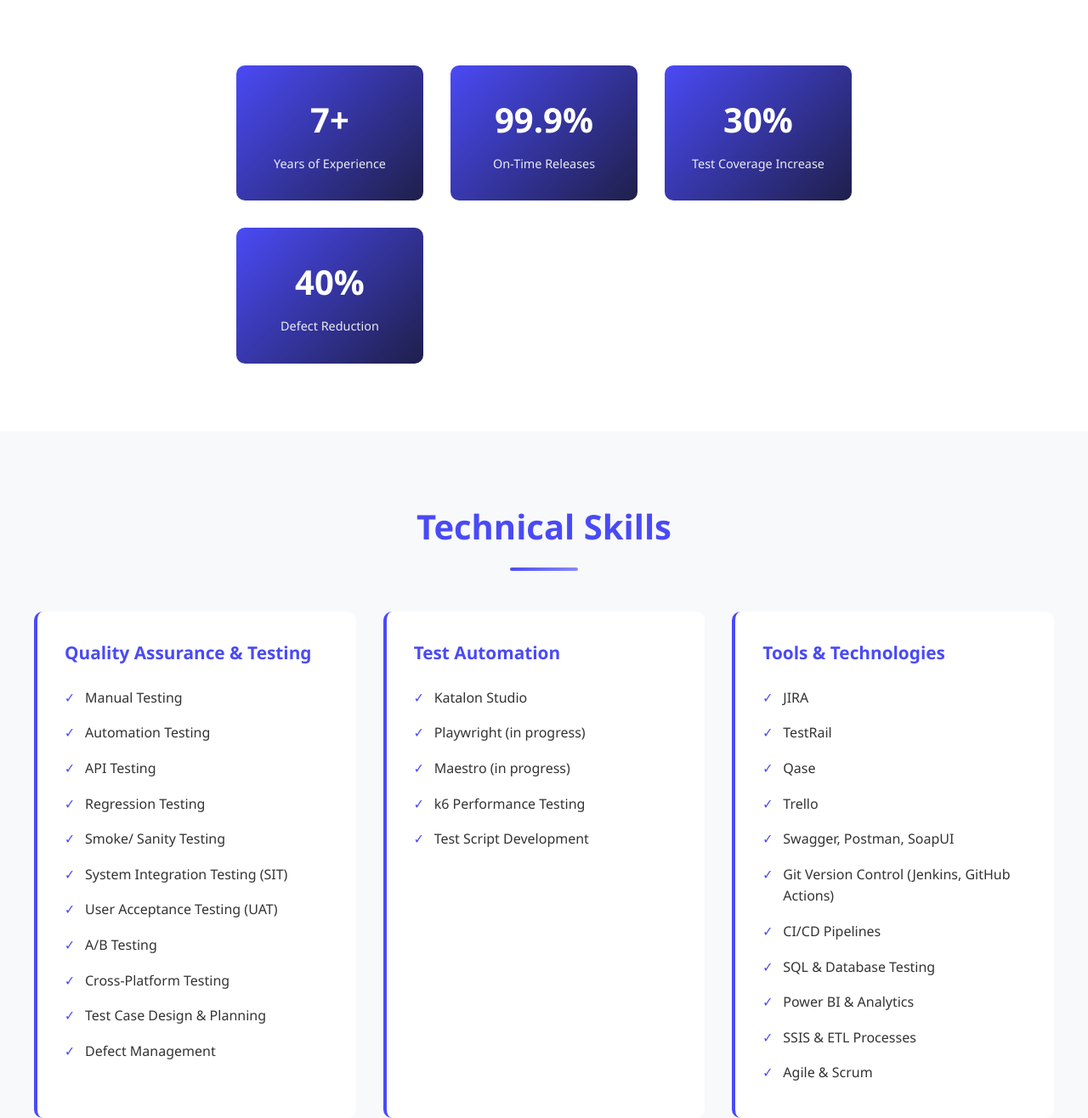
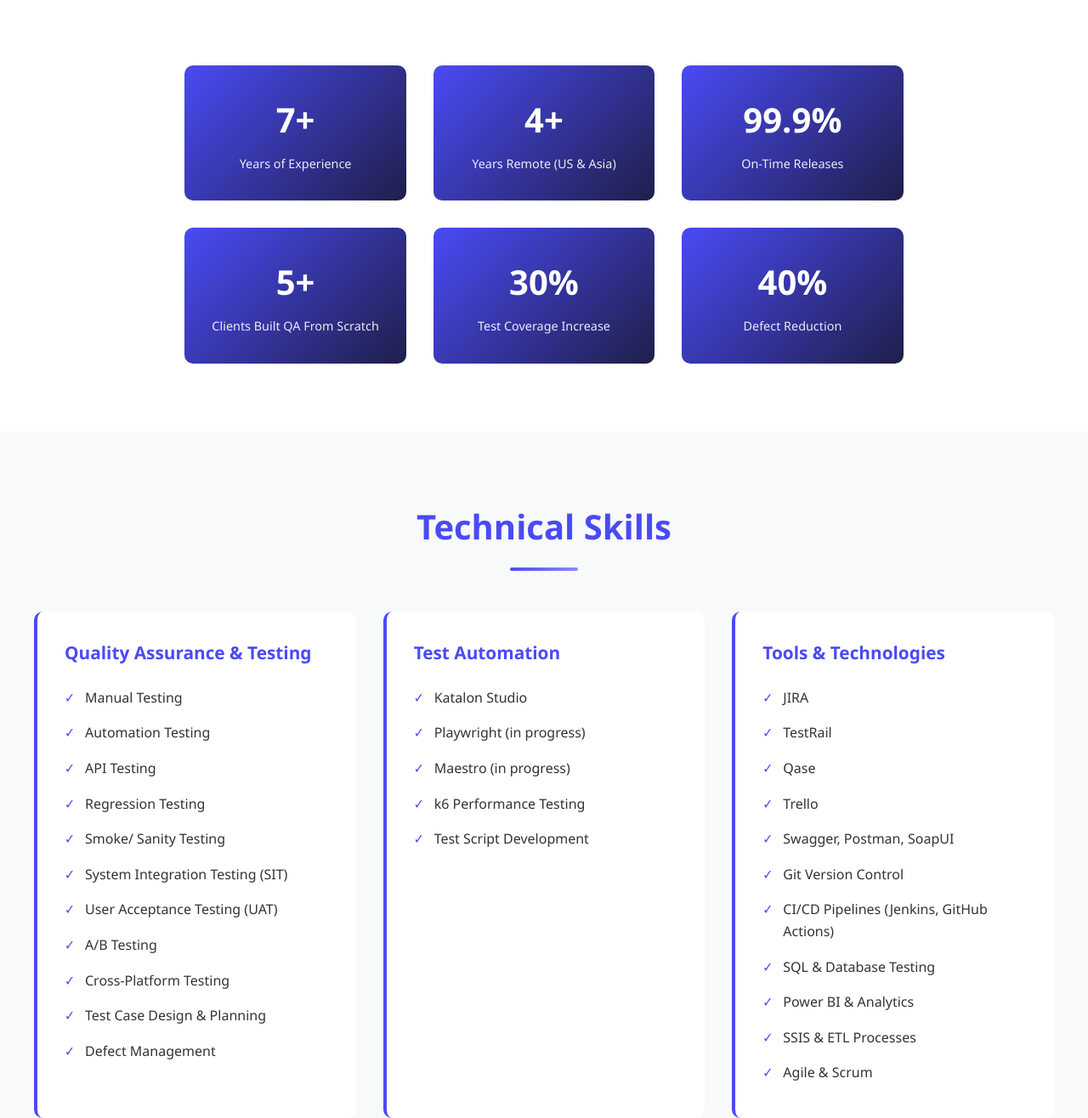
Before and after one commit to ruthecho-qa/ruthecho-qa.github.io, a plain HTML site: page index.html in a window 1280 px wide. Shown: the part 1633-2949 px from the top of the page at 85% size. Drawn offline with Linux system fonts and the light colour scheme.

Commit message:
Update statistics and reformat skills list

```diff
--- a/index.html
+++ b/index.html
@@ -80,8 +80,16 @@
                     <div class="stat-label">Years of Experience</div>
                 </div>
                 <div class="stat-card">
+                    <div class="stat-number">4+</div>
+                    <div class="stat-label">Years Remote (US & Asia)</div>
+                </div>
+                <div class="stat-card">
                     <div class="stat-number">99.9%</div>
                     <div class="stat-label">On-Time Releases</div>
+                </div>
+                <div class="stat-card">
+                    <div class="stat-number">5+</div>
+                    <div class="stat-label">Clients Built QA From Scratch</div>
                 </div>
                 <div class="stat-card">
                     <div class="stat-number">30%</div>
@@ -133,8 +141,8 @@
                     <li>Qase</li>
                     <li>Trello</li>
                     <li>Swagger, Postman, SoapUI</li>
-                    <li>Git Version Control (Jenkins, GitHub Actions)</li>
-                    <li>CI/CD Pipelines</li>
+                    <li>Git Version Control</li>
+                    <li>CI/CD Pipelines (Jenkins, GitHub Actions)</li>
                     <li>SQL & Database Testing</li>
                     <li>Power BI & Analytics</li>
                     <li>SSIS & ETL Processes</li>
```
